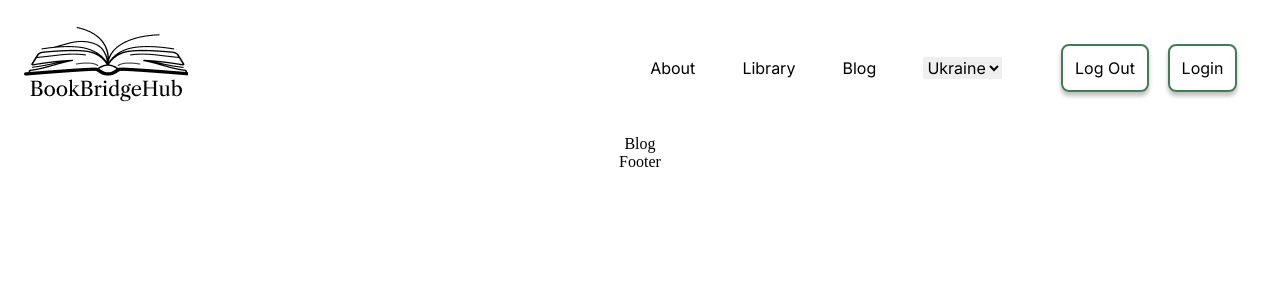
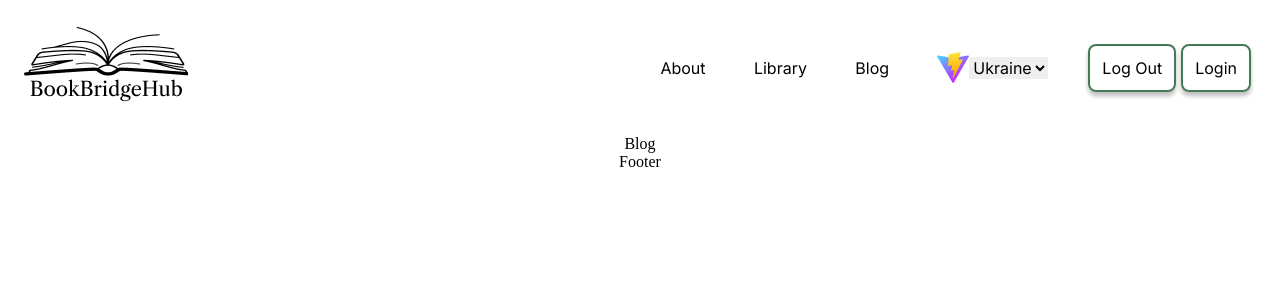
Before and after one commit to Vexavv/Marketplace-Bookti, a React (Vite) app in the folder client/: page /blog in a window 1280 px wide. Shown: the top 300 px of the page. Built offline with nearby package versions, Linux system fonts and the light colour scheme.

Commit message:
added drawer

```diff
--- /dev/null
+++ b/client/src/components/Button/Button.module.scss
@@ -0,0 +1,32 @@
+@import '../../styles/variables.module';
+
+.Button{
+  font-family: Inter;
+  font-size: 12px;
+  font-style: normal;
+  font-weight: 400;
+  line-height: normal;
+  padding: 6px;
+  border-radius: 8px;
+  border: 1px solid $primary-color;
+  margin-right: 5px;
+  background: var(--half-green, rgba(68, 123, 87, 0.00));
+  box-shadow: 0 4px 4px 0 rgba(0, 0, 0, 0.25);
+  cursor: pointer;
+  transition: all 0.5s;
+  &:hover {
+    background: $primary-color;
+    color: #FFFFFF;
+  }
+}
+@media (min-width: 500px) {}
+@media (min-width: 900px) {
+  .Button{
+    font-size: 16px;
+    padding: 12px;
+    border: 2px solid $primary-color;
+  }
+}
+.s{
+  border-radius: 8px;
+}
--- /dev/null
+++ b/client/src/components/Button/Button.tsx
@@ -0,0 +1,15 @@
+import React from 'react';
+import styles from './Button.module.scss'
+import{ButtonProps} from './Button.props'
+import cn from 'classnames'
+const Button = ({size, children, className, ...props}: ButtonProps) => {
+    return (
+        <button className={cn(styles.Button,className,{
+            [styles.s]: size == 's'
+        })} {...props}>
+            {children}
+        </button>
+    );
+};
+
+export default Button;
--- a/client/src/components/Header/Header.module.scss
+++ b/client/src/components/Header/Header.module.scss
@@ -1,6 +1,8 @@
+@import '../../styles/variables.module';
+
 .Header {
   width: 100%;
-  background: #FFF;
+  background: $bg-color;
   padding: 7px 0;
 
   &Wrapper {
@@ -24,56 +26,22 @@
   }
 }
 
-@media (min-width: 450px) {
+@media (min-width: 500px) {
   .Header {
     padding: 10px 0;
 
     &Wrapper {
 
       &Logo {
-        width: 120px;
+        width: 100px;
         height: 60px;
-      }
-
-      &Burger {
-        display: none;
-      }
-
-      &Menu {
-        display: flex;
-        justify-content: flex-end;
-        width: 100%;
-
-        &ButtonGroup {
-          display: flex;
-          align-items: center;
-          width: 20%;
-          justify-content: space-evenly;
-
-          &ButtonLogin {
-            font-family: Inter;
-            font-size: 16px;
-            font-style: normal;
-            font-weight: 400;
-            line-height: normal;
-            padding: 12px;
-            border-radius: 8px;
-            border: 2px solid #447B57;
-            background: var(--half-green, rgba(68, 123, 87, 0.00));
-            box-shadow: 0 4px 4px 0 rgba(0, 0, 0, 0.25);
-
-
-          }
-        }
       }
     }
   }
 }
 
-@media (min-width: 1024px) {
+@media (min-width: 900px) {
   .Header {
-    width: 100%;
-    background: #FFF;
     padding: 27px 0;
 
     &Wrapper {
@@ -82,40 +50,15 @@
         width: 164px;
         height: 77px;
       }
+      &Burger {
+        display: none;
+      }
 
       &Menu {
         display: flex;
         justify-content: flex-end;
         align-items: center;
         width: 100%;
-
-        &ButtonGroup {
-          display: flex;
-          align-items: center;
-          width: 20%;
-          justify-content: space-evenly;
-
-          &ButtonLogin {
-            font-family: Inter;
-            font-size: 16px;
-            font-style: normal;
-            font-weight: 400;
-            line-height: normal;
-            padding: 12px;
-            border-radius: 8px;
-            border: 2px solid #447B57;
-            background: rgba(68, 123, 87, 0.00);
-            box-shadow: 0 4px 4px 0 rgba(0, 0, 0, 0.25);
-            cursor: pointer;
-            transition: all 0.5s;
-
-            &:hover {
-              background: #447B57;
-              color: #FFFFFF;
-            }
-          }
-
-        }
       }
     }
   }
--- a/client/src/components/Header/Header.tsx
+++ b/client/src/components/Header/Header.tsx
@@ -1,54 +1,59 @@
-import React from 'react';
+import React, {useState} from 'react';
 import styles from './Header.module.scss';
 import {Link} from "react-router-dom";
 import Container from "../Container/Container";
 import Navigation from "../Navigation/Navigation";
 import Select from "./Select/Select";
+import {useTranslation} from "react-i18next";
+import Button from "../Button/Button";
+import Drawer from '@mui/material/Drawer';
 
-import {useTranslation} from "react-i18next";
-
-//----------------------------------------
-// interface Option {
-//     value: string;
-//     label: string;
-//     flag: string;
-// }
-//----------------------------------------
 const Header = () => {
     const {t} = useTranslation('header')
-
-    //----------------------------------------
-    // const options: Option[] = [
-    //     { value: t('Select.uk'), label: t('Select.uk'), flag: '/select/flag-ukraine.svg' },
-    //     { value: t('Select.en'), label: t('Select.en'), flag: '/select/flag-ukraine.svg' },
-    //     // Добавьте другие опции с флагами
-    // ];
-//----------------------------------------
+    const [mobileMenuOpen, setMobileMenuOpen] = useState(false)
+    const mobileMenuToggle = () => {
+        setMobileMenuOpen(current => !current)
+    }
 
     return (
 
         <header className={styles.Header}>
             <Container>
                 <div className={styles.HeaderWrapper}>
-                    <div><Link to='/'><img className={styles.HeaderWrapperLogo} src="/header/Logo.png"
-                                           alt="Logo"/></Link></div>
-                       <img onClick={() => {
-                        console.log('open mobile menu')
-                    }} className={styles.HeaderWrapperBurger} src="/header/burger.png" alt="burger"/>
+                    <Link to='/'><img className={styles.HeaderWrapperLogo} src="/header/Logo.png"
+                                           alt="Logo"/></Link>
+                    <img onClick={mobileMenuToggle} className={styles.HeaderWrapperBurger} src="/header/burger.png" alt="burger"/>
+
                     <div className={styles.HeaderWrapperMenu}>
                         <Navigation/>
-                        <Select />
+                        <Select/>
                         <div className={styles.HeaderWrapperMenuButtonGroup}>
-                            <button className={styles.HeaderWrapperMenuButtonGroupButtonLogin}>{t('Button.logOut')}</button>
-                            <button className={styles.HeaderWrapperMenuButtonGroupButtonLogin}>{t('Button.login')}</button>
-
+                            <Button  onClick={()=>{
+                                console.log('Exit')}}>{t('Button.logOut')}</Button>
+                            <Button  onClick={()=>{
+                                console.log('Login')}}>{t('Button.login')}</Button>
                         </div>
                     </div>
-
                 </div>
-
-
             </Container>
+            <Drawer anchor="left"
+                    component="div"
+                    variant="temporary"
+                    open={mobileMenuOpen}
+                    onClose={mobileMenuToggle}
+                    ModalProps={{ keepMounted: true }}
+                    SlideProps={{ timeout: 400 }}
+                    sx={{
+                        display:{md: 'none'},
+                        '& .MuiDrawer-paper': {
+                            boxSizing: 'border-box',
+                            width: { xs: '100%', sm: '50%', md: 'none' },
+                            color: "#FFF",
+                            display:{md: 'none'}
+                        }
+                    }}>
+                <img onClick={mobileMenuToggle} src="/header/x.svg" alt="close"/>
+            </Drawer>
         </header>
 
 
--- a/client/src/components/Header/Select/Select.module.scss
+++ b/client/src/components/Header/Select/Select.module.scss
@@ -1,52 +1,20 @@
-.Select{
+.Select {
   font-family: Inter;
-  font-size: 16px;
+  font-size: 12px;
   font-style: normal;
   font-weight: 400;
   line-height: normal;
   border: none;
   margin-right: 40px;
-cursor: pointer;
+  cursor: pointer;
 }
-/* Select.module.scss */
 
-/* Select.module.scss */
+@media (min-width: 500px) {
 
-//.selectContainer {
-//  position: relative;
-//  width: 200px;
-//
-//  &.open .optionContainer {
-//    display: block;
-//  }
-//}
-//
-//.select {
-//  width: 100%;
-//  padding: 10px;
-//  font-size: 16px;
-//}
-//
-//.optionContainer {
-//  position: absolute;
-//  top: 100%;
-//  left: 0;
-//  width: 100%;
-//  border: 1px solid #ccc;
-//  border-top: none;
-//  display: none;
-//}
-//
-//.option {
-//  padding: 10px;
-//  cursor: pointer;
-//
-//  img {
-//    width: 20px;
-//    margin-right: 10px;
-//  }
-//
-//  &:hover {
-//    background-color: #f0f0f0;
-//  }
-//}
+}
+
+@media (min-width: 900px) {
+.Select{
+  font-size: 16px;
+}
+}
--- a/client/src/components/Header/Select/Select.tsx
+++ b/client/src/components/Header/Select/Select.tsx
@@ -21,11 +21,14 @@ const Select = () => {
 
 
     return (
+<>
+    {i18next.language === LOCALS.UK ? <img src="/select/flag-ukraine.svg" alt="Flag-uk"/> : <img src="/vite.svg" alt="Flag-en"/> }
+    <select className={styles.Select} name="select" value={selectValue} onChange={onClickLanguageChange}>
+        <option value="uk" disabled={i18next.language === LOCALS.UK}>{t('Select.uk')}</option>
+        <option value="en" disabled={i18next.language === LOCALS.EN}>{t('Select.en')}</option>
+    </select>
+</>
 
-        <select className={styles.Select} name="select" value={selectValue} onChange={onClickLanguageChange}>
-            <option value="uk" disabled={i18next.language === LOCALS.UK}>{t('Select.uk')}</option>
-            <option value="en" disabled={i18next.language === LOCALS.EN}>{t('Select.en')}</option>
-        </select>
     );
 };
 
--- a/client/src/components/Navigation/Navigation.module.scss
+++ b/client/src/components/Navigation/Navigation.module.scss
@@ -1,9 +1,11 @@
+@import '../../styles/variables.module';
+
 .Nav {
   width: 30%;
-  display: block;
+
   &List {
     display: flex;
-    justify-content: space-evenly;
+    flex-direction: column;
     list-style: none;
 
     &Item {
@@ -22,11 +24,11 @@
           left: 0; bottom: -5px;
           width: 0;
           height: 1.5px;
-          background-color: #447B57;
+          background-color: $primary-color;
           transition: width 0.35s;
         }
         &:hover{
-          color:#447B57;
+          color:$primary-color;
         }
         &:hover:before{
           width: 100%;
@@ -35,54 +37,31 @@
     }
   }
 }
-//@media (min-width: 450px) {
+//@media (min-width: 500px) {
 //  .Nav {
-//    width: 30%;
-//    display: block;
+//width: 40%;
 //    &List {
-//      display: flex;
+//      flex-direction: row;
 //      justify-content: space-evenly;
-//      list-style: none;
 //
 //      &Item {
-//        font-family:'Inter';
-//        font-size: 16px;
-//        font-style: normal;
-//        font-weight: 400;
-//        line-height: normal;
-//        &Link {
-//          color: black;
-//          text-decoration: none;
-//          &:hover{
-//            color: #447B57;
-//            text-decoration: underline;
-//          }
-//        }
+//        font-size: 12px;
+//        margin-right: 5px;
+//
 //      }
 //    }
 //  }
 //}
 
-@media (min-width: 1024px) {
+@media (min-width: 900px) {
   .Nav {
-    //width: 30%;
-
+    width: 30%;
     &List {
-      display: flex;
+      flex-direction: row;
       justify-content: space-evenly;
-      list-style: none;
-
       &Item {
-        font-family: Inter;
         font-size: 16px;
-        font-style: normal;
-        font-weight: 400;
-        line-height: normal;
-
-        &Link {
-          color: black;
-          text-decoration: none;
-        }
+        margin-right: 5px;
       }
     }
   }
--- a/client/src/components/Navigation/Navigation.tsx
+++ b/client/src/components/Navigation/Navigation.tsx
@@ -21,7 +21,6 @@ const Navigation = () => {
 
     return (
         <nav className={styles.Nav}>
-
             <ul className={styles.NavList}>
                 {nav.map(item =>(
                     <li key={item.name} className={styles.NavListItem}> <NavLink className={styles.NavListItemLink} to={item.path}>{item.name}</NavLink></li>
--- /dev/null
+++ b/client/src/styles/variables.module.scss
@@ -0,0 +1,4 @@
+$primary-color:#447B57;
+
+
+$bg-color:#FFF;
```
Also changed, not shown: client/package.json (+8 -1 lines), client/src/components/Button/Button.props.ts (added, +7 -0 lines), client/public/header/x.svg (added), 1 other file (tests, documents, lock files or other folders).
